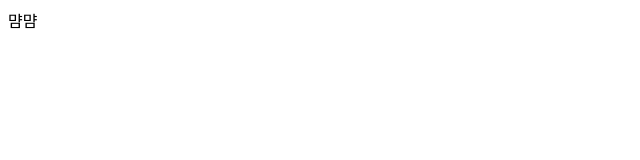
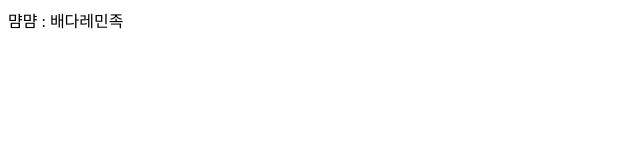
Before and after one commit to YSH1214/oz_new, a plain HTML site: page newfile.html in a window 1280 px wide. Shown: the whole page, without its empty margins (0-640 px from the left). Drawn offline with Linux system fonts and the light colour scheme.

Commit message:
배달의민족

```diff
--- a/newfile.html
+++ b/newfile.html
@@ -6,6 +6,6 @@
     <title>Document</title>
 </head>
 <body>
-    먐먐
+    먐먐 : 배다레민족
 </body>
 </html>
```
